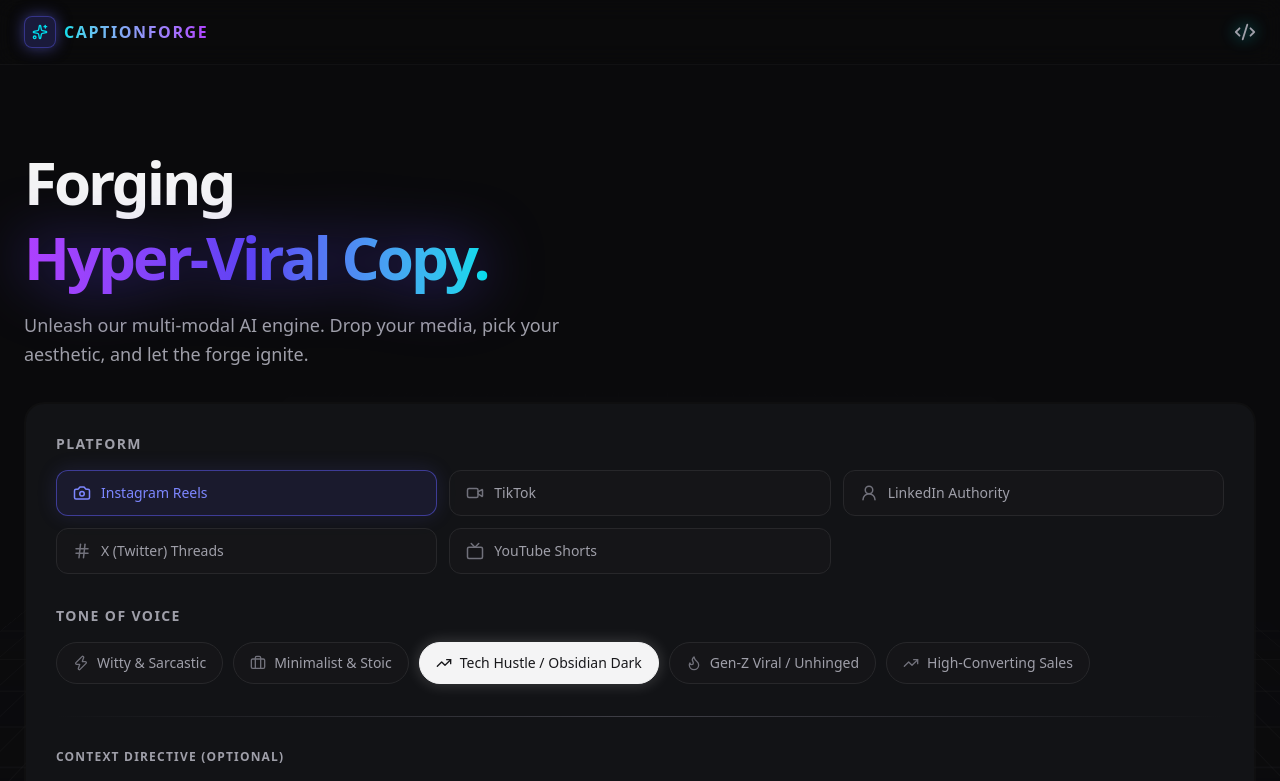
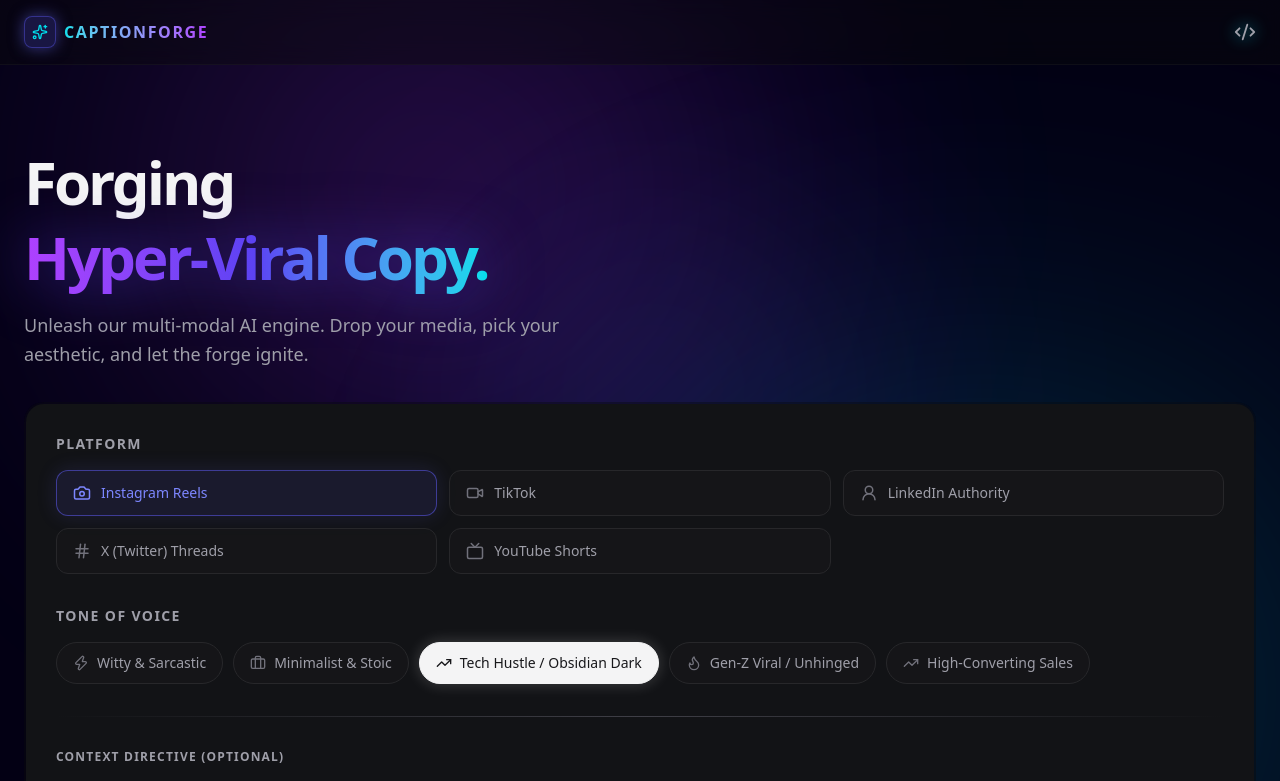
Before and after one commit to ShreyasVavley/Caption-maker, a Next.js app in the folder captionforge-ai/: page / in a window 1280 px wide. Shown: the top 781 px of the page. Built offline with nearby package versions, Linux system fonts and the light colour scheme.

Commit message:
style(theme): switch to dynamic glowing orb mesh background with deeper glassmorphism

```diff
--- a/captionforge-ai/app/page.tsx
+++ b/captionforge-ai/app/page.tsx
@@ -53,7 +53,9 @@ export default function Home() {
 
   return (
     <div className="min-h-screen text-zinc-100 selection:bg-indigo-500/30 font-sans pb-24 relative overflow-hidden">
-      <div className="uiverse-bg-grid" />
+      <div className="uiverse-bg-orbs">
+        <div className="uiverse-bg-orb-3" />
+      </div>
       <Toaster theme="dark" position="bottom-right" className="font-sans" />
 
       {/* Header */}
--- a/captionforge-ai/app/uiverse.css
+++ b/captionforge-ai/app/uiverse.css
@@ -99,7 +99,9 @@
 /* 3. Holographic Card (From Uiverse.io by Yaya12085) */
 .uiverse-holo-card {
   position: relative;
-  background: rgba(20, 20, 20, 0.5);
+  background: rgba(10, 10, 15, 0.4);
+  backdrop-filter: blur(40px);
+  -webkit-backdrop-filter: blur(40px);
   border-radius: 20px;
   overflow: hidden;
   z-index: 1;
@@ -189,23 +191,62 @@
   text-shadow: 0 0 8px rgba(255, 255, 255, 0.5);
 }
 
-/* Moving grid background */
-.uiverse-bg-grid {
+/* Animated Ambient Mesh / Orbs Background */
+.uiverse-bg-orbs {
   position: fixed;
   inset: 0;
   z-index: -10;
-  background-color: #0a0a0c;
-  background-image:
-    linear-gradient(rgba(255, 255, 255, 0.03) 1px, transparent 1px),
-    linear-gradient(90deg, rgba(255, 255, 255, 0.03) 1px, transparent 1px);
-  background-size: 30px 30px;
-  transform: perspective(500px) rotateX(60deg) translateY(-100px) translateZ(-200px);
-  animation: grid-move 5s linear infinite;
-  mask-image: linear-gradient(to top, rgba(0,0,0,1), rgba(0,0,0,0));
-  -webkit-mask-image: linear-gradient(to top, rgba(0,0,0,1), rgba(0,0,0,0));
+  background-color: #030014;
+  overflow: hidden;
 }
 
-@keyframes grid-move {
-  0% { transform: perspective(500px) rotateX(60deg) translateY(0) translateZ(-200px); }
-  100% { transform: perspective(500px) rotateX(60deg) translateY(30px) translateZ(-200px); }
+.uiverse-bg-orbs::before,
+.uiverse-bg-orbs::after {
+  content: "";
+  position: absolute;
+  width: 80vw;
+  height: 80vh;
+  border-radius: 50%;
+  filter: blur(140px);
+  animation: float 12s infinite ease-in-out alternate;
+  opacity: 0.4;
 }
+
+.uiverse-bg-orbs::before {
+  background: radial-gradient(circle, rgba(175,64,255,0.8) 0%, rgba(175,64,255,0) 70%);
+  top: -20%;
+  left: -10%;
+}
+
+.uiverse-bg-orbs::after {
+  background: radial-gradient(circle, rgba(0,221,235,0.8) 0%, rgba(0,221,235,0) 70%);
+  bottom: -20%;
+  right: -10%;
+  animation-duration: 15s;
+  animation-delay: -5s;
+}
+
+.uiverse-bg-orb-3 {
+  position: absolute;
+  width: 60vw;
+  height: 60vh;
+  border-radius: 50%;
+  background: radial-gradient(circle, rgba(91,66,243,0.7) 0%, rgba(91,66,243,0) 70%);
+  filter: blur(120px);
+  top: 50%;
+  left: 50%;
+  transform: translate(-50%, -50%);
+  animation: float-center 20s infinite ease-in-out alternate;
+  opacity: 0.3;
+  z-index: -1;
+}
+
+@keyframes float {
+  0% { transform: translate(0, 0) scale(0.8); }
+  100% { transform: translate(10%, 10%) scale(1.2); }
+}
+
+@keyframes float-center {
+  0% { transform: translate(-50%, -50%) scale(1) rotate(0deg); }
+  100% { transform: translate(-40%, -60%) scale(1.3) rotate(45deg); }
+}
```
